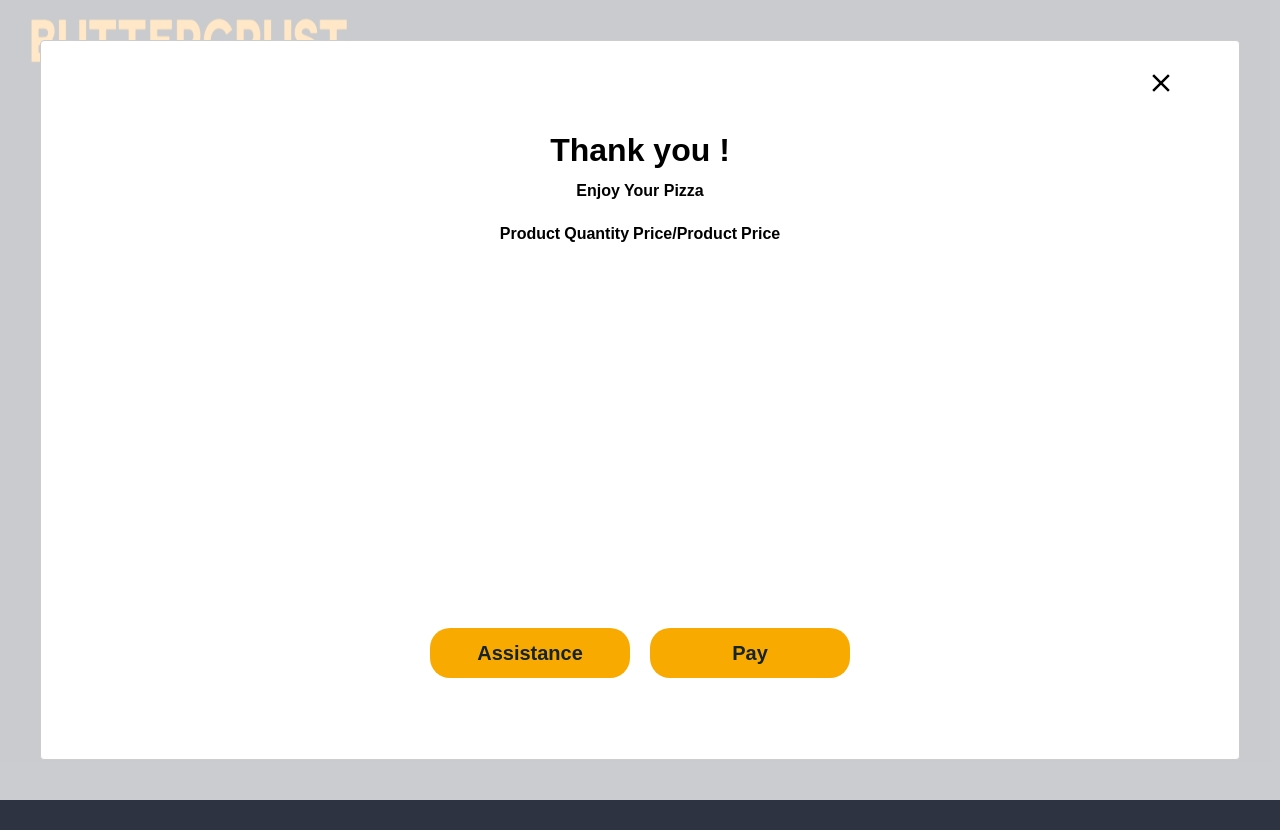
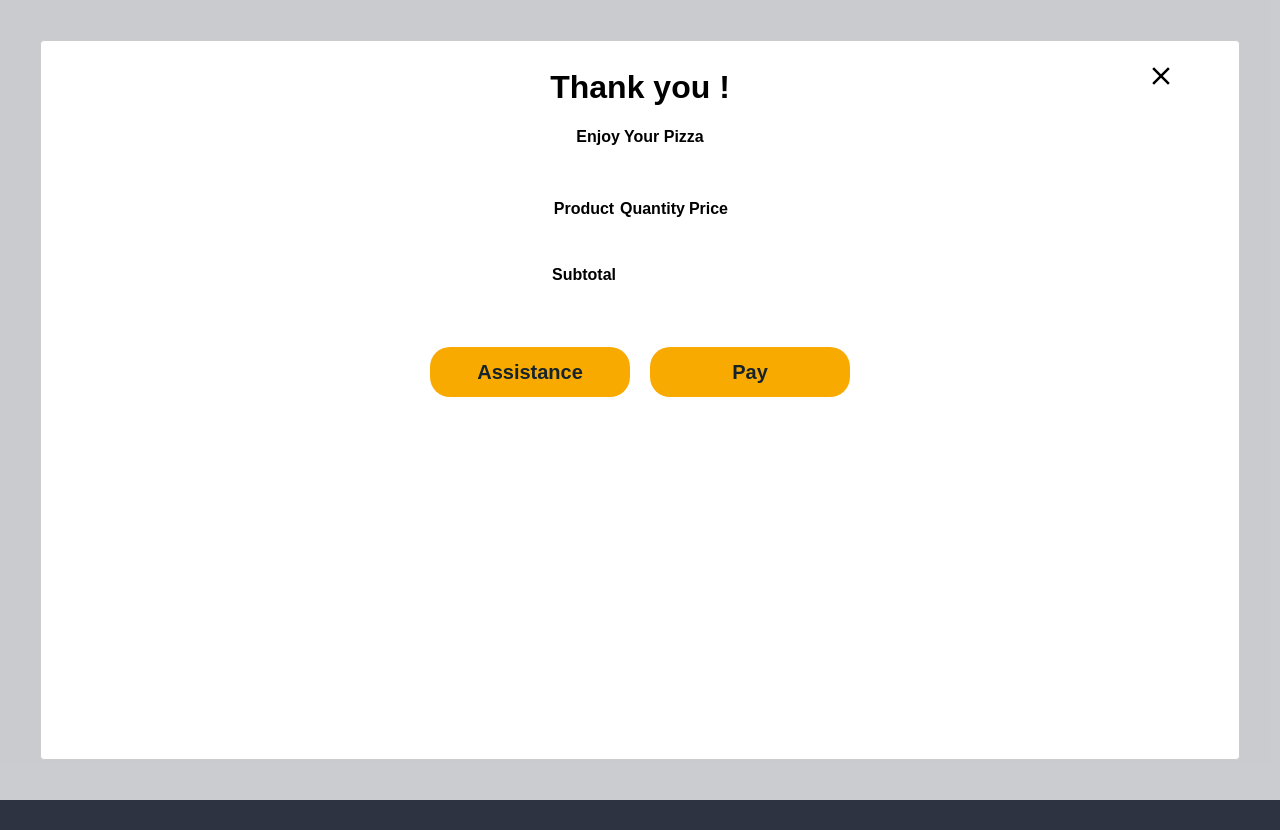
Before and after one commit to Brutalvik/pizzakiosk, a React (Create React App) app: page / in a window 1280 px wide. Both pictures are taken after a click on the button "Done". Built offline with nearby package versions, Linux system fonts and the light colour scheme.

Commit message:
Fixed Modal

```diff
--- a/src/Components/Modalwin.js
+++ b/src/Components/Modalwin.js
@@ -4,6 +4,7 @@ import {MdClear} from "react-icons/md";
 import '../Menu/Menu.css'
 import {observer} from 'mobx-react-lite';
 import {store} from './Store';
+
 
 const Modalwin = observer(({cards}) => {
 
@@ -16,13 +17,14 @@ const Modalwin = observer(({cards}) => {
                     <div className="mdclear">
                         <MdClear onClick={() => setModalState(false)} />
                     </div>
+                    <div className="modalheader">
                     <h1>Thank you !</h1>
                     <h4>Enjoy Your Pizza</h4>
+                    </div>
                     <div className="price-menu">
                         <table>
                             <th>Product</th>
                             <th>Quantity</th>
-                            <th>Price/Product</th>
                             <th>Price</th>
                         <tr>
                                 <td>
@@ -36,12 +38,6 @@ const Modalwin = observer(({cards}) => {
                                     .filter(pizza => pizza.quantity > 0)
                                     .map(pizza =>
                                     <div>{pizza.quantity} </div>)}
-                                </td>
-                                <td>
-                                    {store.pizzas
-                                    .filter(pizza => pizza.quantity > 0)
-                                    .map(pizza =>
-                                    <div>${pizza.price} </div>)}
                                 </td>
                                 <td>
                                     {store.pizzas
@@ -67,12 +63,6 @@ const Modalwin = observer(({cards}) => {
                                     {store.pastas
                                     .filter(pasta => pasta.quantity > 0)
                                     .map(pasta =>
-                                    <div>${pasta.price} </div>)}
-                                </td>
-                                <td>
-                                    {store.pastas
-                                    .filter(pasta => pasta.quantity > 0)
-                                    .map(pasta =>
                                     <div>${pasta.price * pasta.quantity} </div>)}
                                 </td>
                         </tr>
@@ -88,12 +78,6 @@ const Modalwin = observer(({cards}) => {
                                     .filter(popper => popper.quantity > 0)
                                     .map(popper =>
                                     <div>{popper.quantity} </div>)}
-                                </td>
-                                <td>
-                                    {store.pop
-                                    .filter(popper => popper.quantity > 0)
-                                    .map(popper =>
-                                    <div>${popper.price} </div>)}
                                 </td>
                                 <td>
                                     {store.pop
@@ -119,12 +103,6 @@ const Modalwin = observer(({cards}) => {
                                     {store.breads
                                     .filter(bread => bread.quantity > 0)
                                     .map(bread =>
-                                    <div>${bread.price} </div>)}
-                                </td>
-                                <td>
-                                    {store.breads
-                                    .filter(bread => bread.quantity > 0)
-                                    .map(bread =>
                                     <div>${bread.price * bread.quantity} </div>)}
                                 </td>
                         </tr>
@@ -140,12 +118,6 @@ const Modalwin = observer(({cards}) => {
                                     .filter(drink => drink.quantity > 0)
                                     .map(drink =>
                                     <div>{drink.quantity} </div>)}
-                                </td>
-                                <td>
-                                    {store.drinks
-                                    .filter(drink => drink.quantity > 0)
-                                    .map(drink =>
-                                    <div>${drink.price} </div>)}
                                 </td>
                                 <td>
                                     {store.drinks
@@ -171,20 +143,19 @@ const Modalwin = observer(({cards}) => {
                                     {store.deserts
                                     .filter(desert => desert.quantity > 0)
                                     .map(desert =>
-                                    <div>${desert.price} </div>)}
-                                </td>
-                                <td>
-                                    {store.deserts
-                                    .filter(desert => desert.quantity > 0)
-                                    .map(desert =>
                                     <div>${desert.price * desert.quantity} </div>)}
                                 </td>
+                        </tr>
+                        <br></br>
+                        <tr>
+                            <th>Subtotal</th>
+
                         </tr>
                         </table>
                     </div>
                     <div className="modalbtn">
-                    <button className="btn-sidemenu" onClick={() => setModalState(false)}>Assistance</button>
-                    <button className="btn-sidemenu" onClick={() => setModalState(false)}>Pay</button>
+                        <button className="btn-sidemenu" onClick={() => setModalState(false)}>Assistance</button>
+                        <button className="btn-sidemenu" onClick={() => setModalState(false)}>Pay</button>
                     </div>
                 </div>
             </Modal>
--- a/src/Components/Pizzas.js
+++ b/src/Components/Pizzas.js
@@ -83,7 +83,6 @@ const Pizzas = observer(({cards}) => {
                     <Button onClick={() => store.add_product(store.pizzas, pizza_index)} size="large" className={classes.button}>
                     +
                     </Button>
-
             </CardActions>
         </Card>
     ))
--- a/src/Menu/Menu.css
+++ b/src/Menu/Menu.css
@@ -10,14 +10,13 @@
 /*Buttercrust Logo Placement*/
 .logo {
     width: 100%;
-    height: 50px;
-    padding-bottom: 50px;
+    height: 30px;
+    margin: 0;
+    padding: 0;
 }
 
 .logo-div {
-    margin-top: 5%;
     padding-left: 10px;
-    padding-bottom: 10px;
 }
 
 /*Side Nav Transition CSS*/
@@ -80,16 +79,20 @@
 }
 
 .modal {
+    overflow: auto;
     color: black;
     text-align: center;
     display: grid;
     place-items: center;
-    grid-template-rows: 50px auto 0px 80px;
+    grid-template-rows: auto auto auto;
+}
+
+.modalheader {
+    margin-bottom: -20px;
+    margin-top: -50px;
 }
 
 .modalbtn {
-    overflow: auto;
-    padding-top:30%;
     text-align: center;
 }
 
@@ -106,10 +109,12 @@
 }
 
 .price-menu {
+    margin: 50px;
     color: black;
-    display: grid;
-    grid-template-columns: 50px 50x 50px ;
-    gap: 100px;
-    padding: 10px;
-    margin-top: 30px;
+    align-items: center;
+    word-spacing: 5px;
 }
+
+.tr {
+    padding-top: 100px;
+}
```
Also changed, not shown: src/Components/Poppers.js (line endings or trailing spaces).
